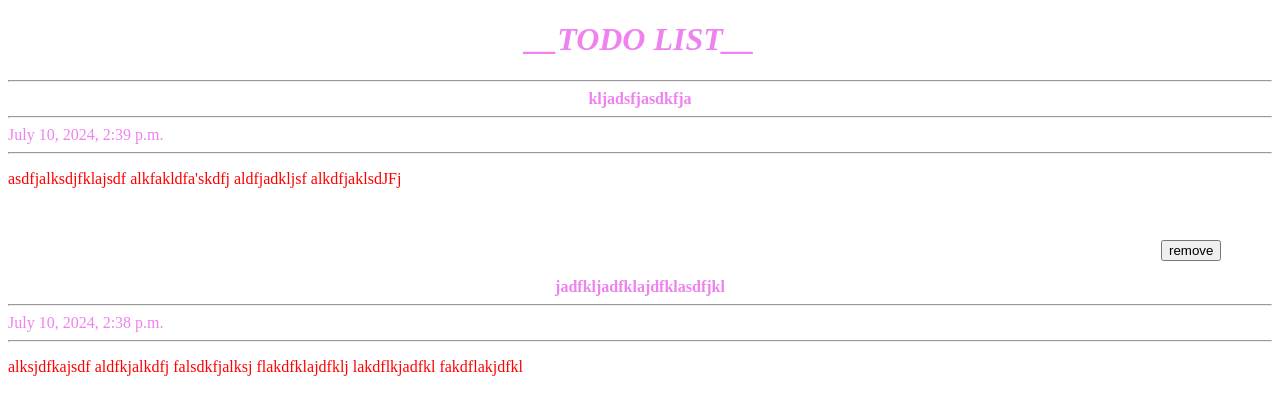
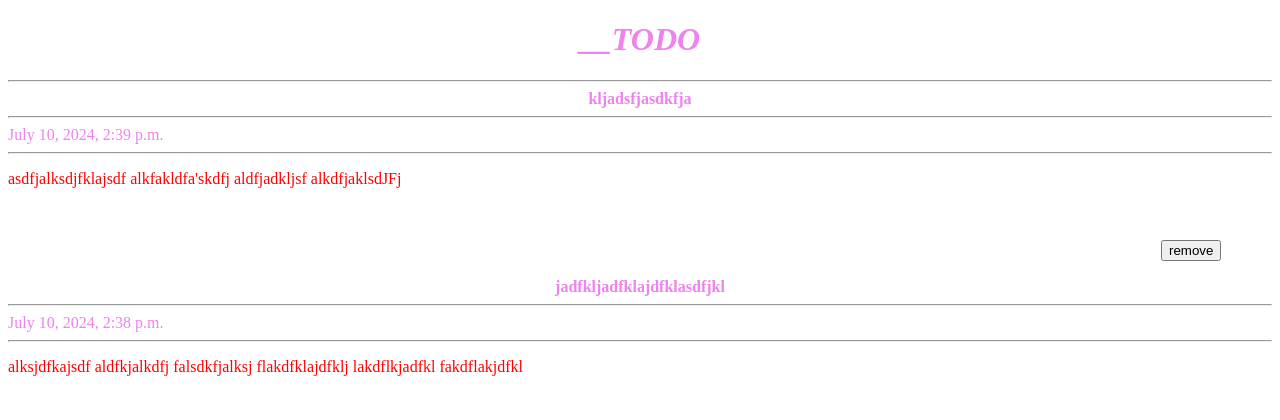
Before and after one commit to md-tonmoy007/temp, a Django app: page / in a window 1280 px wide. Shown: the top 420 px of the page. Run offline with Django 4.2, Linux system fonts and the light colour scheme; data comes from the database, SQL or seed files in the repository.

Commit message:
Update index.html

```diff
--- a/todo_app/templates/index.html
+++ b/todo_app/templates/index.html
@@ -16,7 +16,7 @@
     {% endif %}
 
     <center class="row">
-      <h1><i>__TODO LIST__</i></h1>
+      <h1><i>__TODO</i></h1>
       <hr />
     </center>
 
```
